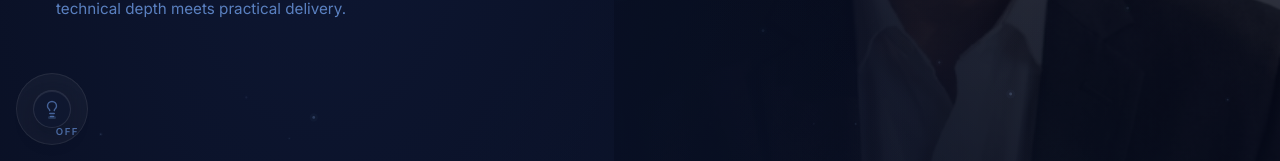
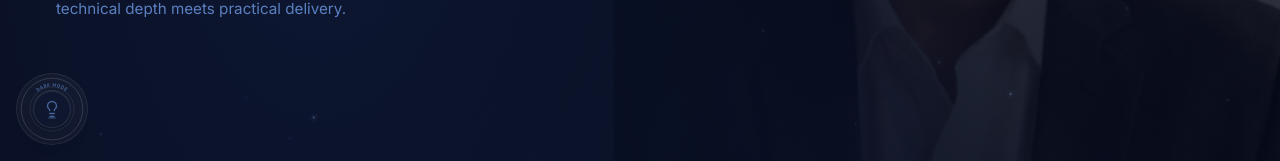
Before and after one commit to arjoneelghosh/mark2_execution, a React (Vite) app: page / in a window 1280 px wide. Shown: the part 639-800 px from the top of the page. Built offline with nearby package versions, Linux system fonts and the light colour scheme.

Commit message:
feat: refine bulb theme control with curved mode label

```diff
--- a/src/components/ui/ThemeToggle.tsx
+++ b/src/components/ui/ThemeToggle.tsx
@@ -1,10 +1,13 @@
-import React from 'react';
+import React, { useId } from 'react';
 import { Lightbulb } from 'lucide-react';
 import { useTheme } from '../../lib/theme/theme';
 
 const ThemeToggle: React.FC = () => {
   const { theme, toggleTheme } = useTheme();
   const isLight = theme === 'light';
+  const modeLabelArcId = useId();
+  const currentModeLabel = isLight ? 'Light Mode' : 'Dark Mode';
+  const nextModeLabel = isLight ? 'dark mode' : 'light mode';
 
   return (
     <button
@@ -13,17 +16,44 @@ const ThemeToggle: React.FC = () => {
       className={`theme-bulb-button fixed bottom-4 left-4 z-[95] inline-flex items-center ${
         isLight ? 'is-on' : 'is-off'
       }`}
-      aria-label={isLight ? 'Theme switch, light mode on. Switch to dark mode.' : 'Theme switch, dark mode on. Switch to light mode.'}
+      aria-label={`Theme switch. Current mode ${currentModeLabel}. Activate to switch to ${nextModeLabel}.`}
       aria-pressed={isLight}
-      title={isLight ? 'Light mode on' : 'Dark mode on'}
+      title={`${currentModeLabel}. Click to switch to ${nextModeLabel}.`}
     >
       <span className="theme-bulb-aura" aria-hidden="true" />
+      <svg
+        className="theme-bulb-ring"
+        viewBox="0 0 100 100"
+        aria-hidden="true"
+      >
+        <circle className="theme-bulb-ring-outer" cx="50" cy="50" r="44" />
+        <circle className="theme-bulb-ring-inner" cx="50" cy="50" r="31.5" />
+        <path
+          id={modeLabelArcId}
+          className="theme-bulb-label-arc-path"
+          d="M 18 50 A 32 32 0 0 1 82 50"
+        />
+        <text className="theme-bulb-ring-label">
+          <textPath
+            href={`#${modeLabelArcId}`}
+            startOffset="50%"
+            textAnchor="middle"
+            lengthAdjust="spacingAndGlyphs"
+            textLength="44"
+          >
+            {currentModeLabel.toUpperCase()}
+          </textPath>
+        </text>
+      </svg>
+      <span className="theme-bulb-rays" aria-hidden="true">
+        <span className="theme-bulb-ray" />
+        <span className="theme-bulb-ray" />
+        <span className="theme-bulb-ray" />
+        <span className="theme-bulb-ray" />
+      </span>
       <span className="theme-bulb-shell" aria-hidden="true">
         <Lightbulb size={18} strokeWidth={1.85} className="theme-bulb-icon" />
         <span className="theme-bulb-filament" />
-      </span>
-      <span className="theme-bulb-state" aria-hidden="true">
-        {isLight ? 'ON' : 'OFF'}
       </span>
     </button>
   );
--- a/src/index.css
+++ b/src/index.css
@@ -629,6 +629,8 @@ a:hover {
     min-width: 4.5rem;
     min-height: 4.5rem;
     justify-content: center;
+    align-items: center;
+    isolation: isolate;
     border: 1px solid rgb(var(--border-rgb) / 0.76);
     border-radius: 999px;
     background: linear-gradient(
@@ -657,9 +659,50 @@ a:hover {
     outline-offset: 3px;
   }
 
+  .theme-bulb-ring {
+    position: absolute;
+    inset: 0;
+    z-index: 1;
+    width: 100%;
+    height: 100%;
+    overflow: visible;
+    pointer-events: none;
+  }
+
+  .theme-bulb-ring-outer,
+  .theme-bulb-ring-inner {
+    fill: none;
+    transition:
+      stroke var(--transition-fast) ease,
+      opacity var(--transition-fast) ease;
+  }
+
+  .theme-bulb-ring-outer {
+    stroke: rgb(var(--border-rgb) / 0.34);
+    stroke-width: 1.15;
+  }
+
+  .theme-bulb-ring-inner {
+    stroke: rgb(var(--border-rgb) / 0.22);
+    stroke-width: 1;
+  }
+
+  .theme-bulb-label-arc-path {
+    fill: none;
+  }
+
+  .theme-bulb-ring-label {
+    font-family: 'Outfit', sans-serif;
+    font-size: 7px;
+    font-weight: 600;
+    letter-spacing: 0.18em;
+    fill: rgb(var(--text-faint-rgb) / 0.9);
+    transition: fill var(--transition-fast) ease;
+  }
+
   .theme-bulb-shell {
     position: relative;
-    z-index: 1;
+    z-index: 3;
     display: inline-flex;
     flex-direction: column;
     align-items: center;
@@ -676,6 +719,52 @@ a:hover {
       background var(--transition-fast) ease,
       border-color var(--transition-fast) ease,
       box-shadow var(--transition-fast) ease;
+  }
+
+  .theme-bulb-rays {
+    position: absolute;
+    inset: 0;
+    z-index: 2;
+    pointer-events: none;
+    opacity: 0;
+    transform: translateY(0.12rem) scale(0.96);
+    transition:
+      opacity var(--transition-fast) ease,
+      transform var(--transition-fast) ease;
+  }
+
+  .theme-bulb-ray {
+    position: absolute;
+    top: 0.58rem;
+    left: 50%;
+    width: 0.12rem;
+    height: 0.78rem;
+    border-radius: 999px;
+    background: linear-gradient(
+      to top,
+      rgb(var(--accent-glow-rgb) / 0.12) 0%,
+      rgb(var(--accent-glow-rgb) / 0.82) 100%
+    );
+    box-shadow: 0 0 10px rgb(var(--accent-glow-rgb) / 0.18);
+    transform-origin: center bottom;
+  }
+
+  .theme-bulb-ray:nth-child(1) {
+    transform: translateX(-50%) rotate(-30deg);
+  }
+
+  .theme-bulb-ray:nth-child(2) {
+    top: 0.38rem;
+    transform: translateX(-50%) rotate(-10deg);
+  }
+
+  .theme-bulb-ray:nth-child(3) {
+    top: 0.38rem;
+    transform: translateX(-50%) rotate(10deg);
+  }
+
+  .theme-bulb-ray:nth-child(4) {
+    transform: translateX(-50%) rotate(30deg);
   }
 
   .theme-bulb-icon {
@@ -717,19 +806,6 @@ a:hover {
       background var(--transition-fast) ease;
   }
 
-  .theme-bulb-state {
-    position: absolute;
-    right: 0.5rem;
-    bottom: 0.45rem;
-    z-index: 1;
-    font-size: 0.6rem;
-    line-height: 1;
-    font-weight: 700;
-    letter-spacing: 0.16em;
-    color: rgb(var(--text-faint-rgb) / 0.88);
-    transition: color var(--transition-fast) ease;
-  }
-
   .theme-bulb-button.is-on {
     border-color: rgb(var(--accent-border-rgb) / 0.58);
     box-shadow:
@@ -742,6 +818,19 @@ a:hover {
     transform: scale(1.04);
   }
 
+  .theme-bulb-button.is-on .theme-bulb-rays {
+    opacity: 1;
+    transform: translateY(0) scale(1);
+  }
+
+  .theme-bulb-button.is-on .theme-bulb-ring-outer {
+    stroke: rgb(var(--accent-border-rgb) / 0.58);
+  }
+
+  .theme-bulb-button.is-on .theme-bulb-ring-inner {
+    stroke: rgb(var(--accent-border-rgb) / 0.34);
+  }
+
   .theme-bulb-button.is-on .theme-bulb-shell {
     border-color: rgb(var(--accent-border-rgb) / 0.34);
   }
@@ -756,8 +845,8 @@ a:hover {
     box-shadow: 0 0 12px rgb(var(--accent-glow-rgb) / 0.3);
   }
 
-  .theme-bulb-button.is-on .theme-bulb-state {
-    color: rgb(var(--text-primary-rgb) / 0.96);
+  .theme-bulb-button.is-on .theme-bulb-ring-label {
+    fill: rgb(var(--text-primary-rgb) / 0.96);
   }
 
   .theme-bulb-button.is-off .theme-bulb-shell {
@@ -772,6 +861,10 @@ a:hover {
   .theme-bulb-button.is-off .theme-bulb-filament {
     background: rgb(var(--text-faint-rgb) / 0.28);
     box-shadow: none;
+  }
+
+  .theme-bulb-button.is-off .theme-bulb-ring-label {
+    fill: rgb(var(--text-faint-rgb) / 0.84);
   }
 
   .home-hero-copy,
@@ -1209,6 +1302,14 @@ a:hover {
       inset 0 1px 0 rgba(255, 251, 240, 0.96);
   }
 
+  :root[data-theme='light'] .theme-bulb-button.is-on .theme-bulb-ring-outer {
+    stroke: rgb(216 190 121 / 0.72);
+  }
+
+  :root[data-theme='light'] .theme-bulb-button.is-on .theme-bulb-ring-inner {
+    stroke: rgb(226 205 139 / 0.46);
+  }
+
   :root[data-theme='light'] .theme-bulb-button.is-on .theme-bulb-icon {
     color: rgb(214 177 80 / 0.98);
     filter: drop-shadow(0 0 10px rgba(238, 208, 121, 0.42));
@@ -1219,12 +1320,37 @@ a:hover {
     box-shadow: 0 0 10px rgba(238, 208, 121, 0.34);
   }
 
+  :root[data-theme='light'] .theme-bulb-button.is-on .theme-bulb-ring-label {
+    fill: rgb(131 101 32 / 0.96);
+  }
+
+  :root[data-theme='light'] .theme-bulb-ray {
+    background: linear-gradient(
+      to top,
+      rgba(241, 215, 131, 0.16) 0%,
+      rgba(231, 193, 88, 0.92) 100%
+    );
+    box-shadow: 0 0 12px rgba(241, 215, 131, 0.2);
+  }
+
   :root[data-theme='light'] .theme-bulb-button.is-off .theme-bulb-icon {
     color: rgb(127 121 104 / 0.82);
   }
 
   :root[data-theme='light'] .theme-bulb-button.is-off .theme-bulb-filament {
     background: rgb(162 151 124 / 0.4);
+  }
+
+  :root[data-theme='light'] .theme-bulb-button.is-off .theme-bulb-ring-outer {
+    stroke: rgb(var(--border-rgb) / 0.46);
+  }
+
+  :root[data-theme='light'] .theme-bulb-button.is-off .theme-bulb-ring-inner {
+    stroke: rgb(var(--border-rgb) / 0.28);
+  }
+
+  :root[data-theme='light'] .theme-bulb-button.is-off .theme-bulb-ring-label {
+    fill: rgb(137 124 92 / 0.92);
   }
 
   :root[data-theme='light'] .home-hero-copy {
@@ -1611,8 +1737,16 @@ a:hover {
     background: rgb(var(--accent-glow-rgb) / 0.94);
   }
 
-  :root[data-theme='dark'] .theme-bulb-button.is-off .theme-bulb-state {
-    color: rgb(var(--navy-300-rgb) / 0.8);
+  :root[data-theme='dark'] .theme-bulb-button.is-off .theme-bulb-ring-outer {
+    stroke: rgb(var(--border-rgb) / 0.18);
+  }
+
+  :root[data-theme='dark'] .theme-bulb-button.is-off .theme-bulb-ring-inner {
+    stroke: rgb(var(--border-rgb) / 0.12);
+  }
+
+  :root[data-theme='dark'] .theme-bulb-button.is-off .theme-bulb-ring-label {
+    fill: rgb(var(--navy-300-rgb) / 0.8);
   }
 }
 
```
Also changed, not shown: .restore/bulb-control-refinement-pass/restore_manifest.md (added), 1 other file (tests, documents, lock files or other folders).
